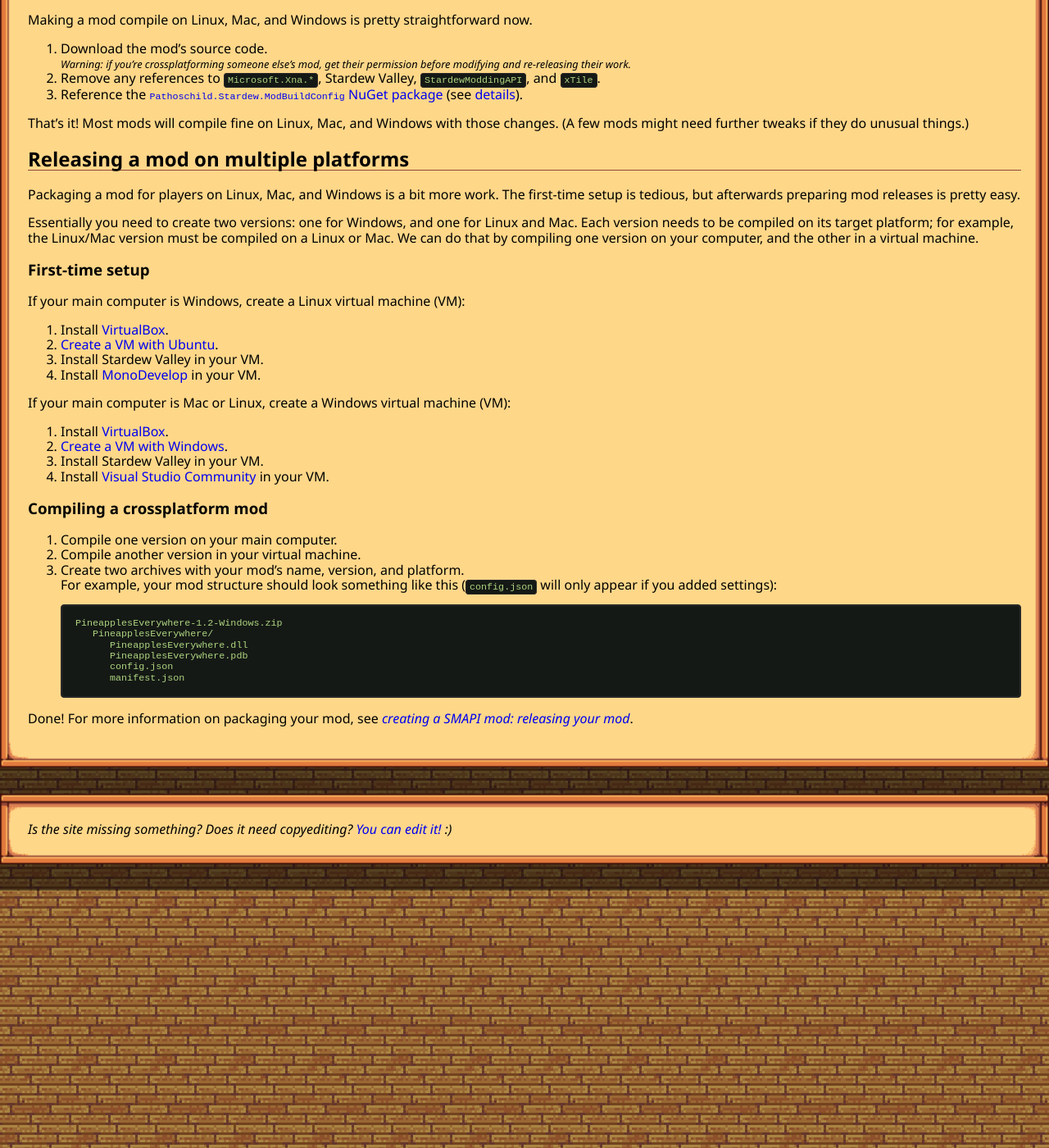
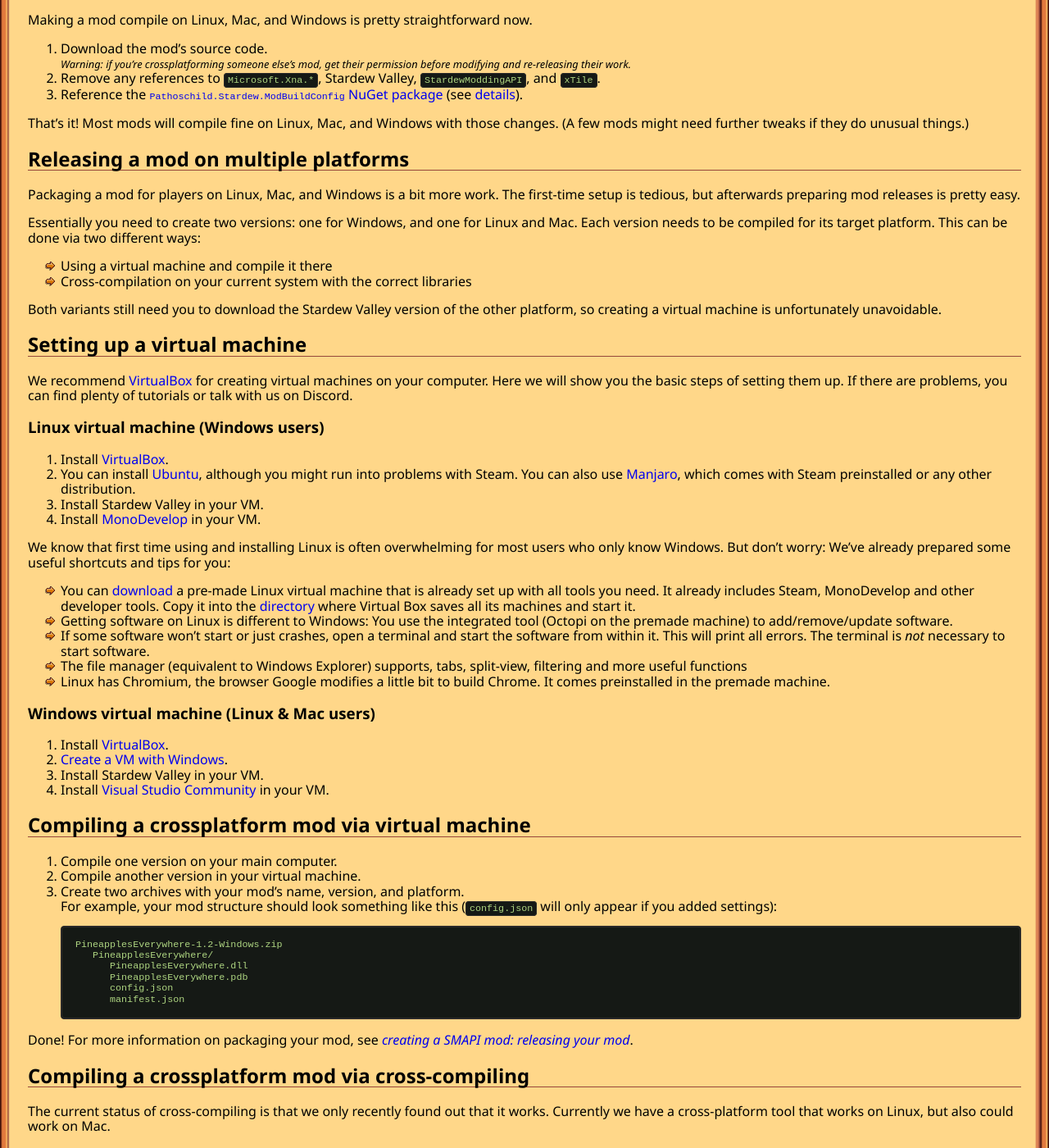
Before and after one commit to Pathoschild/canimod.github.io, a Jekyll site: the page built from guides/crossplatforming-a-smapi-mod.md, in a window 1280 px wide and 1400 px high, scrolled down 668 px. Shown: the whole window at 82% size. Built offline with Jekyll 4.4.1, drawn with Linux system fonts in a browser that asks for light colours; nearby versions of some CDN libraries; some of the changed text lies outside the part shown.

Commit message:
expand crossplatforming guide with premade Linux VM and cross-compiling (#8)

````diff
--- a/guides/crossplatforming-a-smapi-mod.md
+++ b/guides/crossplatforming-a-smapi-mod.md
@@ -26,26 +26,39 @@
 tedious, but afterwards preparing mod releases is pretty easy.
 
 Essentially you need to create two versions: one for Windows, and one for Linux and Mac. Each
-version needs to be compiled on its target platform; for example, the Linux/Mac version must be
-compiled on a Linux or Mac. We can do that by compiling one version on your computer, and the other
-in a virtual machine.
+version needs to be compiled for its target platform. This can be done via two different ways:
 
-### First-time setup
-If your main computer is Windows, create a Linux virtual machine (VM):
+* Using a virtual machine and compile it there
+* Cross-compilation on your current system with the correct libraries
+
+Both variants still need you to download the Stardew Valley version of the other platform, so creating a virtual machine is unfortunately unavoidable.
+
+## Setting up a virtual machine
+We recommend [VirtualBox](https://www.virtualbox.org/) for creating virtual machines on your computer. Here we will show you the basic steps of setting them up. If there are problems, you can find plenty of tutorials or talk with us on Discord.
+
+### Linux virtual machine (Windows users)
 
 1. Install [VirtualBox](https://www.virtualbox.org/).
-2. [Create a VM with Ubuntu](https://brb.nci.nih.gov/bdge/installUbuntu.html).
+2. You can install [Ubuntu](https://brb.nci.nih.gov/bdge/installUbuntu.html), although you might run into problems with Steam. You can also use [Manjaro](https://manjaro.org/get-manjaro/), which comes with Steam preinstalled or any other distribution.
 3. Install Stardew Valley in your VM.
 4. Install [MonoDevelop](http://www.monodevelop.com/) in your VM.
 
-If your main computer is Mac or Linux, create a Windows virtual machine (VM):
+We know that first time using and installing Linux is often overwhelming for most users who only know Windows. But don't worry: We've already prepared some useful shortcuts and tips for you:
+
+* You can [download](https://drive.google.com/file/d/0B3c8rHzBL-BiQlViajdEeFJVMk0/view?usp=sharing) a pre-made Linux virtual machine that is already set up with all tools you need. It already includes Steam, MonoDevelop and other developer tools. Copy it into the [directory](http://superuser.com/questions/857177/where-is-virtualboxs-virtual-hard-disks-repository) where Virtual Box saves all its machines and start it.
+* Getting software on Linux is different to Windows: You use the integrated tool (Octopi on the premade machine) to add/remove/update software.
+* If some software won't start or just crashes, open a terminal and start the software from within it. This will print all errors. The terminal is *not* necessary to start software.
+* The file manager (equivalent to Windows Explorer) supports, tabs, split-view, filtering and more useful functions
+* Linux has Chromium, the browser Google modifies a little bit to build Chrome. It comes preinstalled in the premade machine.
+
+### Windows virtual machine (Linux & Mac users)
 
 1. Install [VirtualBox](https://www.virtualbox.org/).
 2. [Create a VM with Windows](http://www.macworld.co.uk/how-to/mac-software/run-windows-10-on-your-mac-using-virtualbox-3621650/).
 3. Install Stardew Valley in your VM.
 4. Install [Visual Studio Community](https://www.visualstudio.com/vs/community/) in your VM.
 
-### Compiling a crossplatform mod
+## Compiling a crossplatform mod via virtual machine
 1. Compile one version on your main computer.
 2. Compile another version in your virtual machine.
 3. Create two archives with your mod's name, version, and platform.
@@ -63,3 +76,13 @@
    ```
 
 Done! For more information on packaging your mod, see _[creating a SMAPI mod: releasing your mod](creating-a-smapi-mod#releasing-your-mod)_.
+
+## Compiling a crossplatform mod via cross-compiling
+The current status of cross-compiling is that we only recently found out that it works. Currently we have a cross-platform tool that works on Linux, but also could work on Mac.
+
+### Cross-compiling on Linux
+You can download the [build scripts](https://github.com/rumangerst/StardewValleyMisc/releases/tag/crosscompile-linux-1.0) for cross-compiling on Linux. Then open the README.md file and follow the instructions.
+
+You'll need to gather some files like the XNA runtime (You can use WINE), SMAPI and other libraries. Also do this for Linux. For Mac you can just copy the files for Linux as there's no difference according to current knowledge.
+
+This tool includes support for [SilVerPLuM](https://github.com/rumangerst/SilVerPLuM) if you edit the entries in the Silverplum directory to match with your mod. You also have the option to ignore this.
````
